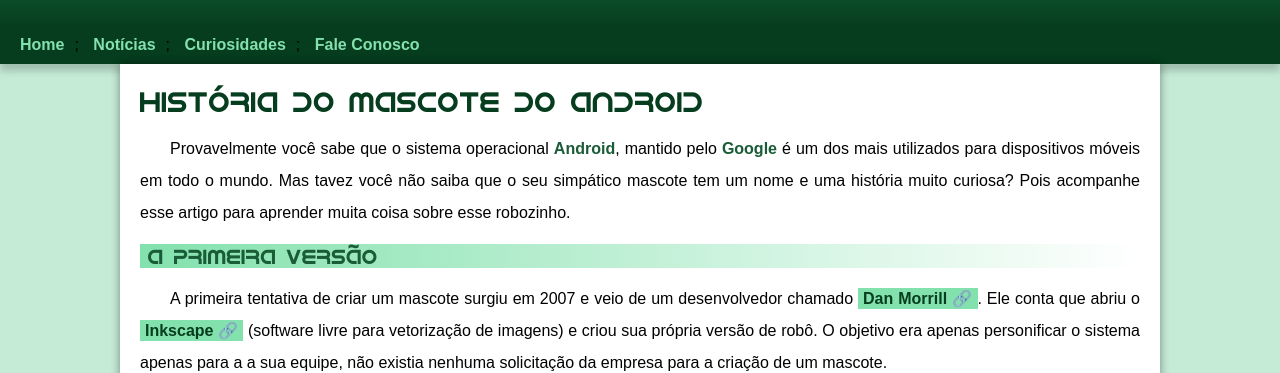
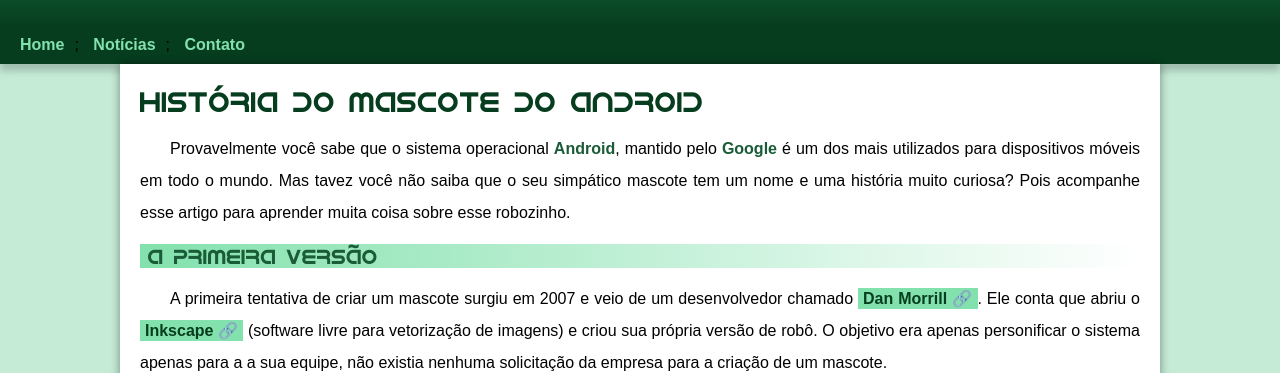
Before and after one commit to victorcavanisc/site-android, a plain HTML site: page index.html in a window 1280 px wide. Shown: the part 164-537 px from the top of the page. Drawn offline with Linux system fonts and the light colour scheme.

Commit message:
correção no menu

```diff
--- a/index.html
+++ b/index.html
@@ -16,8 +16,7 @@
     <nav>
         <a href="#">Home</a>;
         <a href="#">Notícias</a>;
-        <a href="#">Curiosidades</a>;
-        <a href="#">Fale Conosco</a>
+        <a href="#">Contato</a>
     </nav>
 
     <main>
```
